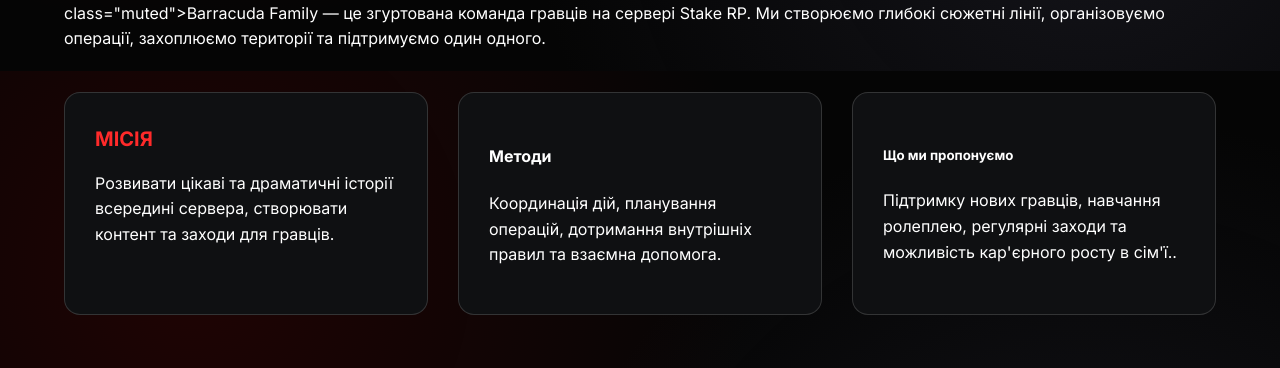
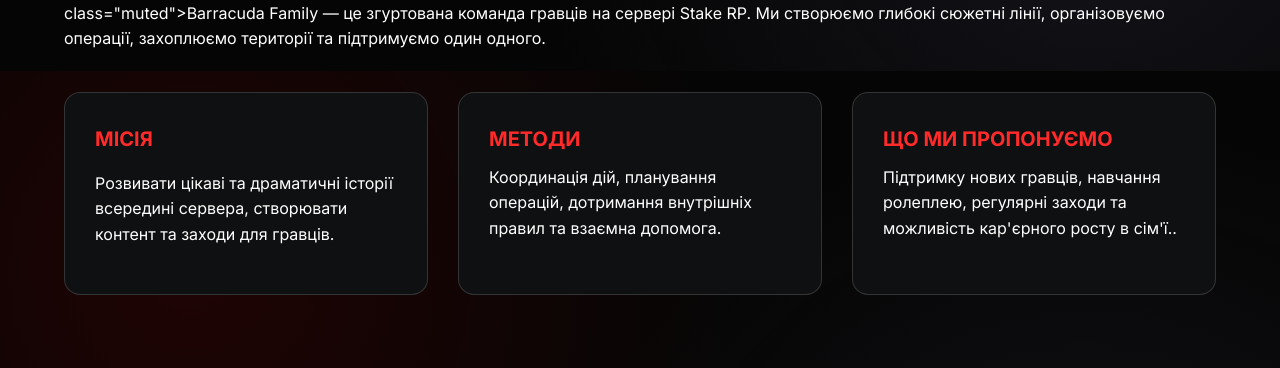
Before and after one commit to smartotak80-sys/project-management, a website: page public/index.html in a window 1280 px wide. Shown: the part 729-1097 px from the top of the page. Drawn offline with Linux system fonts and the light colour scheme; no server answers; a web font is replaced by a local one.

Commit message:
Update index.html

```diff
--- a/public/index.html
+++ b/public/index.html
@@ -58,8 +58,8 @@
           </p>class="muted">Barracuda Family — це згуртована команда гравців на сервері Stake RP. Ми створюємо глибокі сюжетні лінії, організовуємо операції, захоплюємо території та підтримуємо один одного.</p>
           <div class="cards">
             <article class="card"><h3>Місія</h3><p>Розвивати цікаві та драматичні історії всередині сервера, створювати контент та заходи для гравців.</p></article>
-            <article class="card"><h4>Методи</h4>Координація дій, планування операцій, дотримання внутрішніх правил та взаємна допомога.</p></article>
-            <article class="card"><h5>Що ми пропонуємо</h5>Підтримку нових гравців, навчання ролеплею, регулярні заходи та можливість кар'єрного росту в сім'ї..</p></article>
+            <article class="card"><h3>Методи</h3>Координація дій, планування операцій, дотримання внутрішніх правил та взаємна допомога.</p></article>
+            <article class="card"><h3>Що ми пропонуємо</h3>Підтримку нових гравців, навчання ролеплею, регулярні заходи та можливість кар'єрного росту в сім'ї..</p></article>
           </div>
         </div>
       </section>
```
